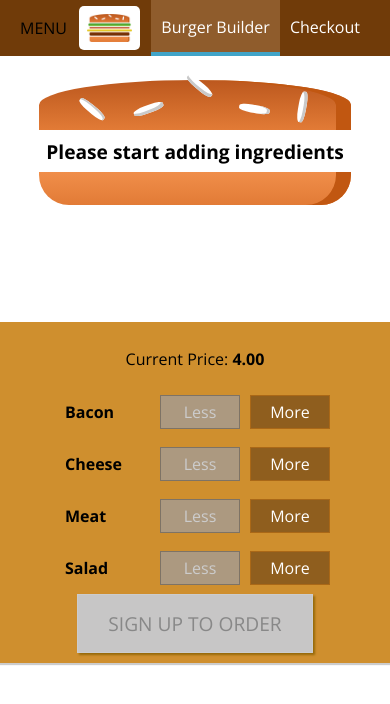
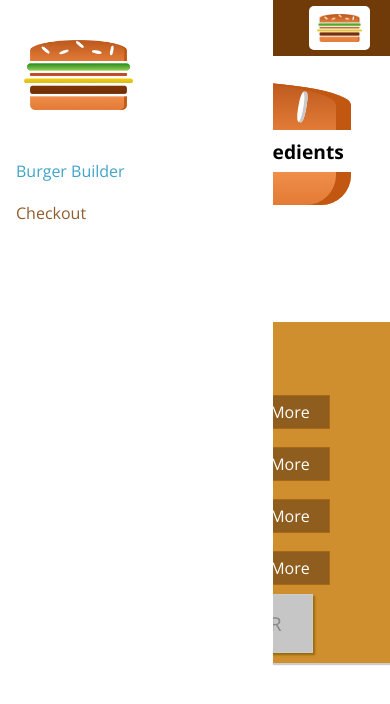
Before and after one commit to Chengxufeng1994/burgerBuilder, a React app: page / in a window 390 px wide. Shown: the top 704 px of the page. Built offline with nearby package versions, Linux system fonts and the light colour scheme.

Commit message:
More about Responsive Adjustments

```diff
--- a/src/components/layout/layout.jsx
+++ b/src/components/layout/layout.jsx
@@ -3,6 +3,7 @@ import styled from 'styled-components';
 
 import Aux from '../../hoc/aux';
 import Toolbar from '../navigation/toolbar/toolbar';
+import SideDrawer from '../navigation/sideDrawer/sideDrawer';
 
 const Main = styled.main`
   margin-top: 72px;
@@ -12,6 +13,7 @@ const Layout = (props) => {
   return (
     <Aux>
       <Toolbar />
+      <SideDrawer />
       <Main>{props.children}</Main>
     </Aux>
   );
--- a/src/components/logo/logo.jsx
+++ b/src/components/logo/logo.jsx
@@ -4,8 +4,9 @@ import styled from 'styled-components';
 import BurgerLogo from '../../assets/images/burger-logo.png';
 
 const StyledLogo = styled.div`
-  height: 80%;
+  height: ${(props) => (props.height ? props.height : 100)}%;
   padding: 8px;
+  margin-bottom ${(props) => (props.sideDrawer ? 32 : 0)}px;
   background-color: white;
   border-radius: 5px;
   box-sizing: border-box;
@@ -16,8 +17,9 @@ const StyledLogo = styled.div`
 `;
 
 const Logo = (props) => {
+  console.log(props);
   return (
-    <StyledLogo>
+    <StyledLogo height={props.height} sideDrawer={props.sideDrawer}>
       <img src={BurgerLogo} alt="Burger Logo" />
     </StyledLogo>
   );
--- a/src/components/navigation/navigationItems/navigationItem/navigationItem.jsx
+++ b/src/components/navigation/navigationItems/navigationItem/navigationItem.jsx
@@ -3,17 +3,14 @@ import styled from 'styled-components';
 
 const Styled = styled.li`
   box-sizing: border-box;
-  margin: 0;
-  display: flex;
-  align-items: center;
-  height: 100%;
+  display: block;
+  margin: 10px 0;
+  width: 100%;
 
   a {
-    color: white;
+    color: #8f5c2c;
     text-decoration: none;
-    height: 100%;
-    padding: 16px 10px;
-    border-bottom: 4px solid transparent;
+    width: 100%;
     box-sizing: border-box;
     display: block;
   }
@@ -21,9 +18,30 @@ const Styled = styled.li`
   a:hover,
   a:active,
   a.active {
-    background-color: #8f5c2c;
-    border-bottom: 4px solid #40a4c8;
-    color: white;
+    color: #40a4c8;
+  }
+
+  @meida (min-width: 500px) {
+    display: flex;
+    margin: 0;
+    height: 100%
+    width: auto;
+    align-items: center;
+
+    a {
+      border-bottom: 4px solid transarent;
+      color: #8f5c2c;
+      padding: 16px 10px;
+      width: 100%
+    }
+
+    a:hover,
+    a:active,
+    a.active {
+      background-color: #8f5c2c
+      border-bottom: 4px solid #40a4c8;
+      color: #40a4c8;
+    }
   }
 `;
 
--- a/src/components/navigation/navigationItems/navigationItems.jsx
+++ b/src/components/navigation/navigationItems/navigationItems.jsx
@@ -9,8 +9,13 @@ const Styled = styled.ul`
   list-style: none;
 
   display: flex;
+  flex-flow: column;
   align-items: center;
   height: 100%;
+
+  @media (min-width: 500px) {
+    flex-flow: row;
+  }
 `;
 
 const NavigationItems = (props) => {
--- /dev/null
+++ b/src/components/navigation/sideDrawer/sideDrawer.jsx
@@ -0,0 +1,44 @@
+import React from 'react';
+import styled from 'styled-components';
+
+import NavigationItems from '../navigationItems/navigationItems';
+import Logo from '../../logo/logo';
+
+const StyledSideDrawer = styled.div`
+  background-color: white;
+  position: fixed;
+  left: 0;
+  top: 0;
+  width: 280px;
+  max-width: 70%;
+  height: 100%;
+  z-index: 200;
+  padding: 32px 16px;
+  box-sizing: border-box;
+  transition: transform 0.3s ease-out;
+
+  @media (min-width: 500px) {
+    display: none;
+  }
+
+  .open {
+    transform: translateX(0);
+  }
+
+  .close {
+    transform: translateX(-100%);
+  }
+`;
+
+const SideDrawer = (props) => {
+  return (
+    <StyledSideDrawer>
+      <Logo height={11} sideDrawer/>
+      <nav>
+        <NavigationItems />
+      </nav>
+    </StyledSideDrawer>
+  );
+};
+
+export default SideDrawer;
--- a/src/components/navigation/toolbar/toolbar.jsx
+++ b/src/components/navigation/toolbar/toolbar.jsx
@@ -21,14 +21,20 @@ const StyledToolbar = styled.header`
   nav {
     height: 100%;
   }
+
+  @media (max-width: 499px) {
+    .deskonly {
+      display: none;
+    }
+  }
 `;
 
 const Toolbar = (props) => {
   return (
     <StyledToolbar>
       <div>MENU</div>
-      <Logo />
-      <nav>
+      <Logo height={80} />
+      <nav className="deskonly">
         <NavigationItems />
       </nav>
     </StyledToolbar>
```
